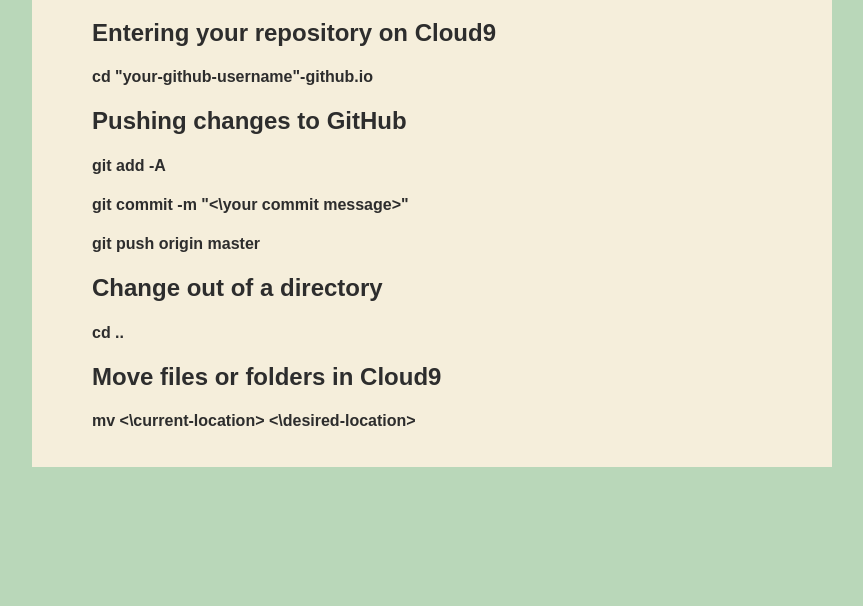
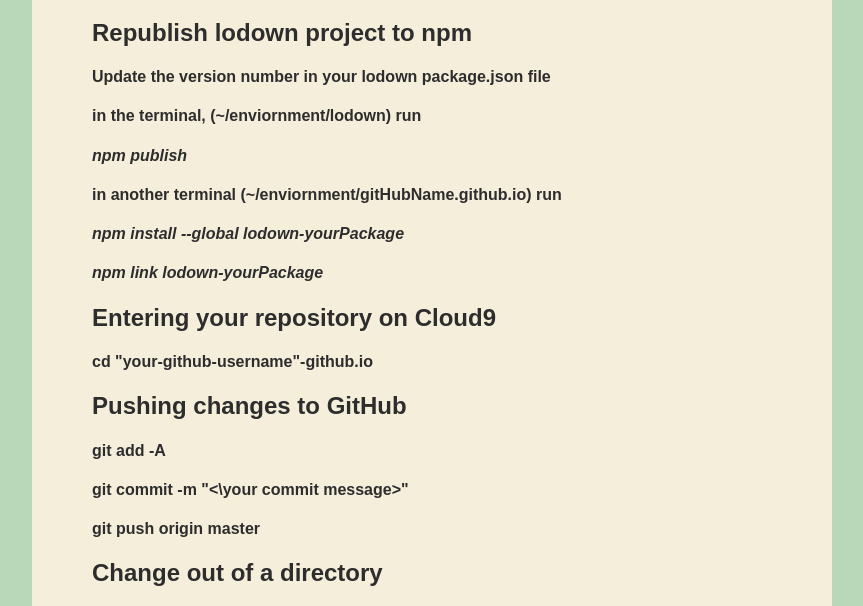
Before and after one commit to kchresfield/kilo.github.io, a plain HTML site: page commandList.html in a window 1280 px wide. Shown: the part 184-790 px from the top of the page, without its empty margins (208-1071 px from the left). Drawn offline with Linux system fonts and the light colour scheme.

Commit message:
adding commands for lodown

```diff
--- a/commandList.html
+++ b/commandList.html
@@ -83,13 +83,13 @@
 
                 <div class="content">
                     <h1>Command Cheat Sheet</h1>
-                    <!--<h2>Republish lodown project to npm</h2>-->
-                    <!--    <h4>Update the version number in your lodown package.json file</h4>-->
-                    <!--    <h4>in the terminal, (~/enviornment/lodown) run</h4>-->
-                    <!--    <em><h4>npm publish</h4></em>-->
-                    <!--    <h4>in another terminal (~/enviornment/gitHubName.github.io) run</h4>-->
-                    <!--    <em><h4>npm install --global lodown-yourPackage</h4></em>-->
-                    <!--    <em><h4>npm link lodown-yourPackage</h4></em>-->
+                    <h2>Republish lodown project to npm</h2>
+                        <h4>Update the version number in your lodown package.json file</h4>
+                        <h4>in the terminal, (~/enviornment/lodown) run</h4>
+                        <em><h4>npm publish</h4></em>
+                        <h4>in another terminal (~/enviornment/gitHubName.github.io) run</h4>
+                        <em><h4>npm install --global lodown-yourPackage</h4></em>
+                        <em><h4>npm link lodown-yourPackage</h4></em>
                     <h2>Entering your repository on Cloud9</h2>
                         <h4>cd "your-github-username"-github.io</h4>
                     <h2>Pushing changes to GitHub</h2>
```
